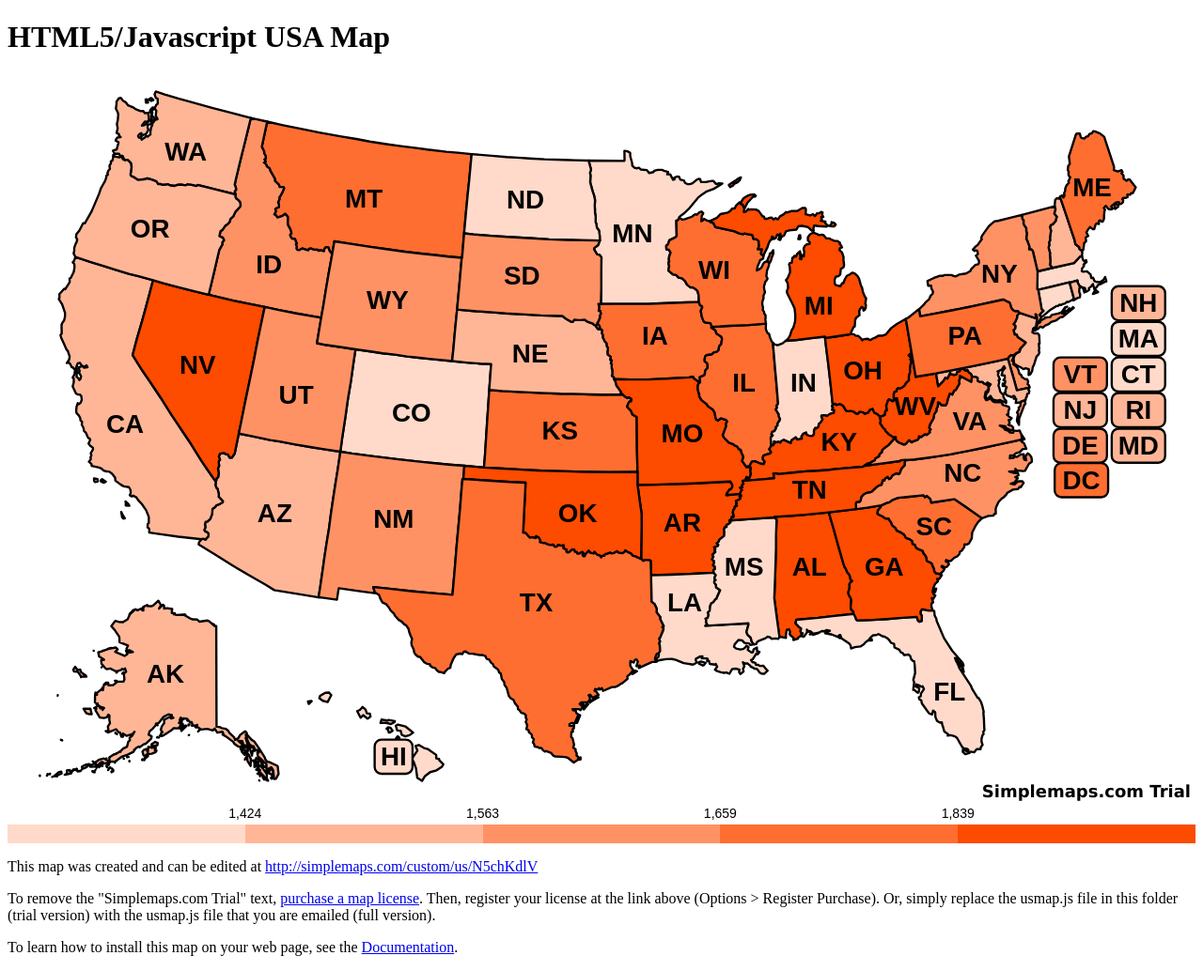
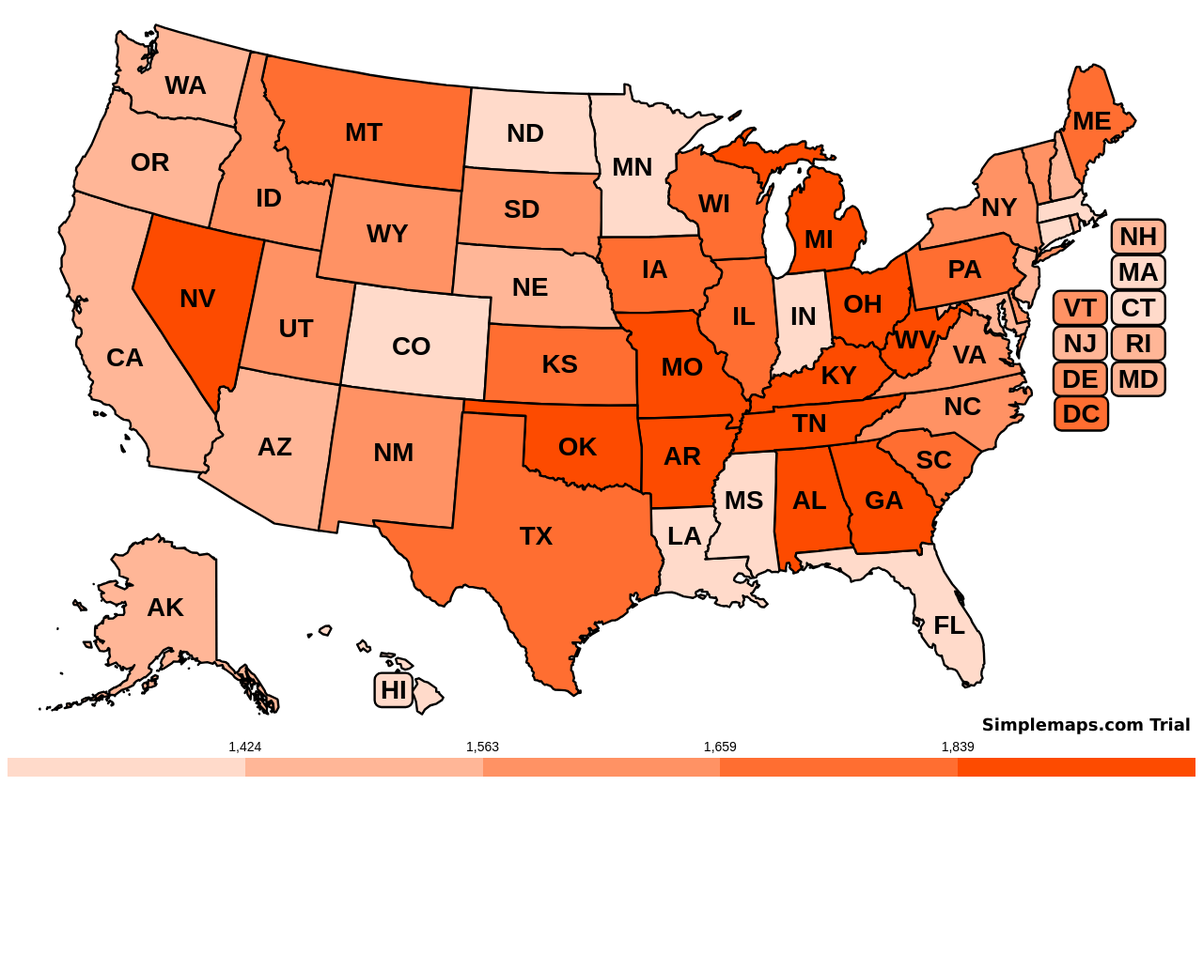
Before and after one commit to GaxysGalactic/mapitymap, a plain HTML site: page index.html in a window 1280 px wide. Shown: the whole page at 94% size. After the commit the page ends 835 px from the top, so only its background shows below. Drawn offline with Linux system fonts and the light colour scheme.

Commit message:
Update index.html

```diff
--- a/index.html
+++ b/index.html
@@ -7,7 +7,6 @@
     <script src="usmap.js"></script>
   </head>
   <body>
-  <h1>HTML5/Javascript USA Map</h1>
     <div id="map"></div>
     <style type="text/css">
 .legend{color: black; width: 100%; font-family: arial; font-size: 14px;}
@@ -25,15 +24,5 @@
   </ul>
 </div>
 
-      <p>This map was created and can be edited at <a href="http://simplemaps.com/custom/us/N5chKdlV">http://simplemaps.com/custom/us/N5chKdlV</a>
-
-
-      <p>To remove the "Simplemaps.com Trial" text, <a href="http://simplemaps.com/pricing" />purchase a map license</a>.
-
-      Then, register your license at the link above (Options > Register Purchase).  Or, simply replace the usmap.js file in this folder (trial version) with the usmap.js file that you are emailed (full version).
-
-      </p>
-
-    <p>To learn how to install this map on your web page, see the <a href="http://simplemaps.com/docs">Documentation</a>.</p>
 	</body>
 </html>
```
